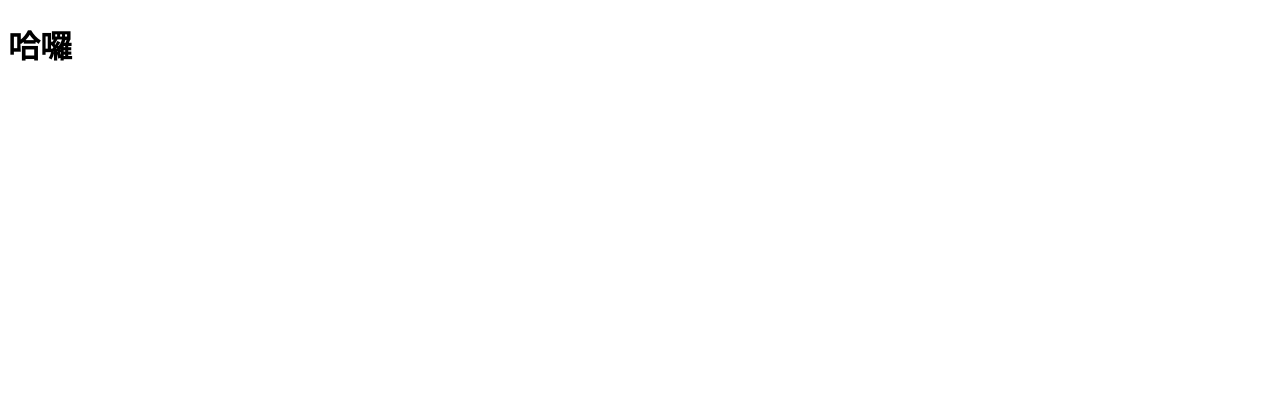
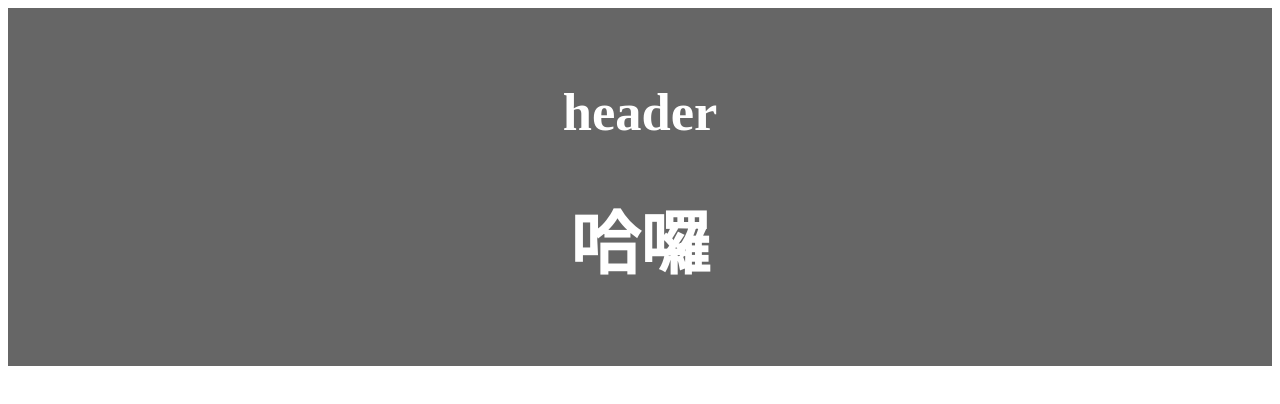
Before and after one commit to F84064014/F84064014.github.io, a plain HTML site: page index.html in a window 1280 px wide. Drawn offline with Linux system fonts and the light colour scheme.

Commit message:
Update index.html

```diff
--- a/index.html
+++ b/index.html
@@ -1,9 +1,21 @@
 <!DOCTYPE html>
-<html>
+<html lang="en">
   <head>
     <meta charset="utf-8">
-    <title>你好，GitHub</title>
+    <title>F84064014</title>
+    <style>
+      header{
+        background-color: #666;
+        padding: 30px;
+        text-align: center;
+        font-size: 35px;
+        color: white;
+      }
+    </style>
   </head>
+
+  <header>
+    <h2>header<h2>
   <body>
     <h1>哈囉</h1>
   </body>
```
